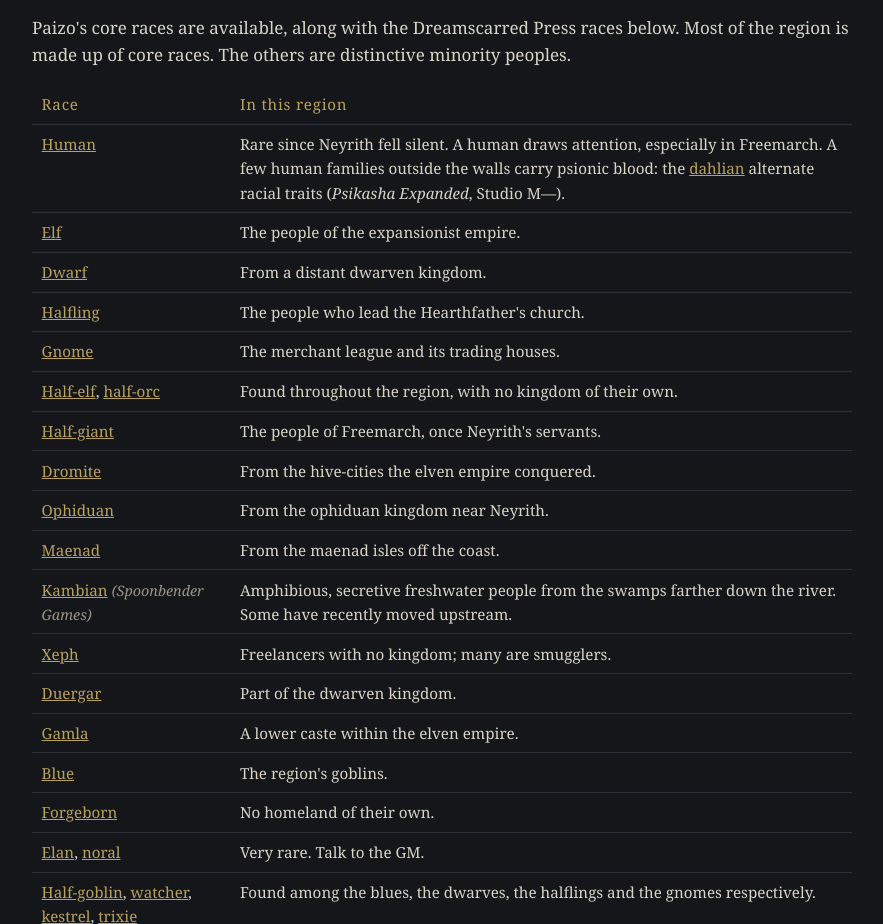
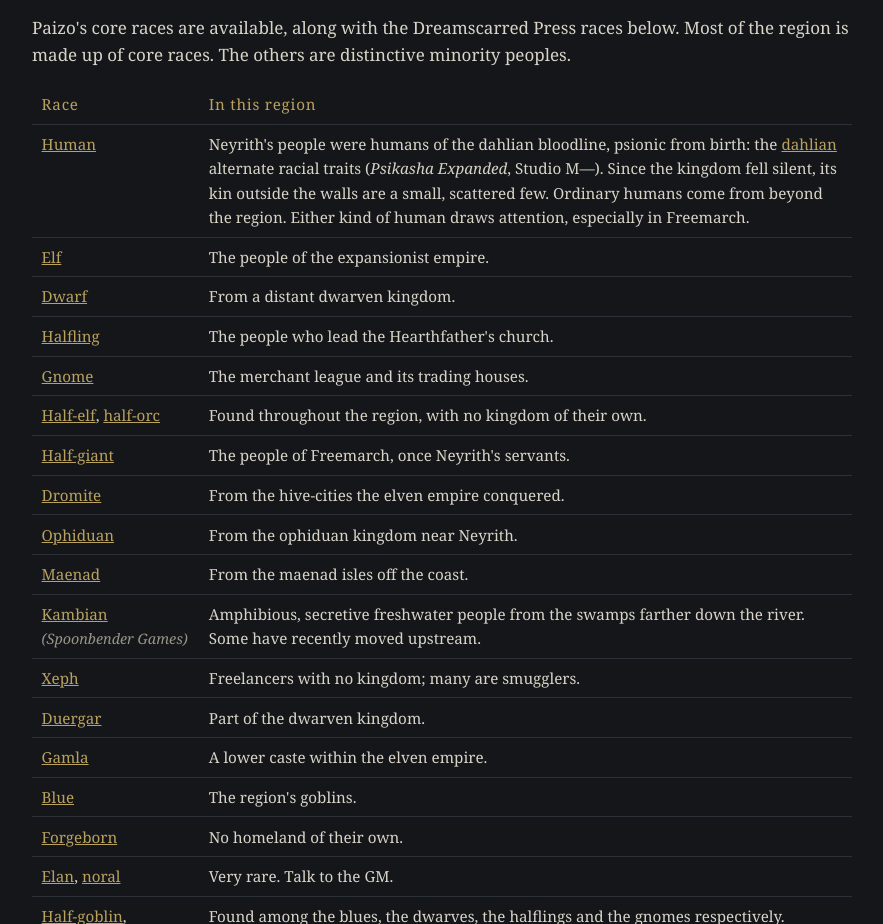
Before and after one commit to NoctuaeSophos/neyrith-players-guide, a plain HTML site: page index.html in a window 1280 px wide. Shown: the part 7220-8144 px from the top of the page, without its empty margins (198-1081 px from the left). Drawn offline with Linux system fonts and the light colour scheme.

Commit message:
Guide: Neyrith's people were dahlians
Co-Authored-By: Claude Opus 5.5 <noreply@anthropic.com>

```diff
--- a/index.html
+++ b/index.html
@@ -223,7 +223,7 @@
 <p>Paizo's core races are available, along with the Dreamscarred Press races below. Most of the region is made up of core races. The others are distinctive minority peoples.</p>
 <table>
   <tr><th>Race</th><th>In this region</th></tr>
-  <tr><td><a href="https://aonprd.com/RacesDisplay.aspx?ItemName=Human">Human</a></td><td>Rare since Neyrith fell silent. A human draws attention, especially in Freemarch. A few human families outside the walls carry psionic blood: the <a href="https://metzo.miraheze.org/wiki/Human">dahlian</a> alternate racial traits (<em>Psikasha Expanded</em>, Studio M&mdash;).</td></tr>
+  <tr><td><a href="https://aonprd.com/RacesDisplay.aspx?ItemName=Human">Human</a></td><td>Neyrith's people were humans of the dahlian bloodline, psionic from birth: the <a href="https://metzo.miraheze.org/wiki/Human">dahlian</a> alternate racial traits (<em>Psikasha Expanded</em>, Studio M&mdash;). Since the kingdom fell silent, its kin outside the walls are a small, scattered few. Ordinary humans come from beyond the region. Either kind of human draws attention, especially in Freemarch.</td></tr>
   <tr><td><a href="https://aonprd.com/RacesDisplay.aspx?ItemName=Elf">Elf</a></td><td>The people of the expansionist empire.</td></tr>
   <tr><td><a href="https://aonprd.com/RacesDisplay.aspx?ItemName=Dwarf">Dwarf</a></td><td>From a distant dwarven kingdom.</td></tr>
   <tr><td><a href="https://aonprd.com/RacesDisplay.aspx?ItemName=Halfling">Halfling</a></td><td>The people who lead the Hearthfather's church.</td></tr>
```
Also changed, not shown: changelog.html (+1 -1 lines).
